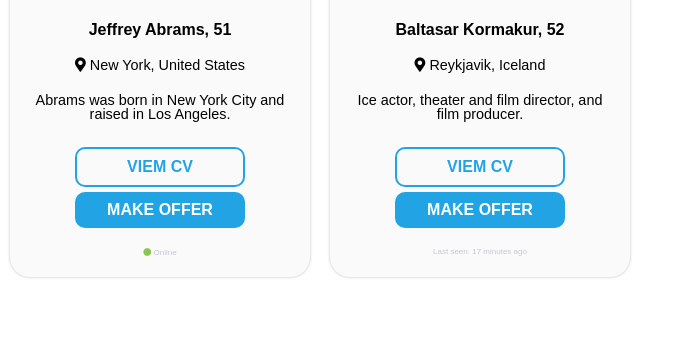
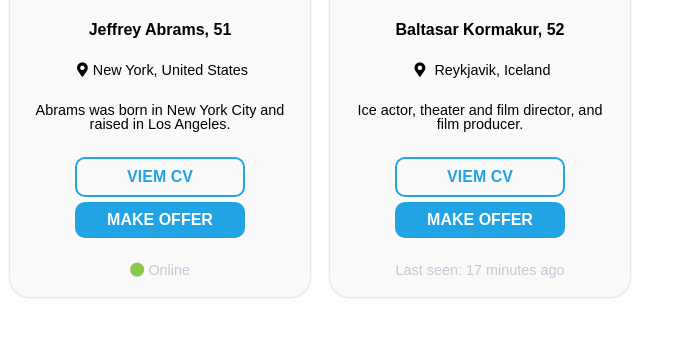
Before and after one commit to IvanDanylchenko/card-user, a plain HTML site: page index.html in a window 1280 px wide. Shown: the part 179-516 px from the top of the page, without its empty margins (0-685 px from the left). Drawn offline with Linux system fonts and the light colour scheme.

Commit message:
Fix bags:Removed the extra section wrapper; Add padding to the class=user-info; Fixed the block button-card at the bottom of the container

```diff
--- a/css/styles.css
+++ b/css/styles.css
@@ -13,13 +13,14 @@
 
 .container-user-card {
   display: flex;
+  justify-content: start;
   flex-wrap: wrap;
 }
 
 .user-card {
+  display: flex;
   flex-basis: 250px;
   flex-grow: 1;
-  display: flex;
   flex-direction: column;
   margin: 10px;
   border-radius: 20px;
@@ -77,13 +78,17 @@
   padding: 10px;
 }
 
+.user-info i {
+  padding: 5px;
+}
+
 .button-card {
   display: flex;
   flex-direction: column;
   justify-content: center;
   align-items: center;
-  margin-left: 20px;
-  margin-right: 20px;
+  margin-top: auto;
+  margin-bottom: 5px;
 }
 
 .button-white {
@@ -109,7 +114,7 @@
 
 .footer-card {
   margin: 20px;
-  font-size: 0.5em;
+  font-size: 0.9em;
   color: #c7c6d6;
 }
 
--- a/index.html
+++ b/index.html
@@ -17,7 +17,6 @@
   <body>
     <section class="container-user-card">
       <article class="user-card">
-        <section>
         <header class="header-user-card">
           <img
             class="photo-user"
@@ -30,7 +29,7 @@
         </header>
         <section class="user-info">
           <h3>Jeffrey Abrams, 51</h3>
-            <p><i class="fas fa-map-marker-alt"></i> New York, United States</p>
+          <p><i class="fas fa-map-marker-alt"></i>New York, United States</p>
           <p>Abrams was born in New York City and raised in Los Angeles.</p>
         </section>
         <section class="button-card">
@@ -40,11 +39,8 @@
         <footer class="footer-card">
           <span><i class="fas fa-circle"></i> Online</span>
         </footer>
-        </section>
       </article>
-
       <article class="user-card">
-        <section>
         <header class="header-user-card yellow-star">
           <img
             class="photo-user"
@@ -67,7 +63,6 @@
         <footer class="footer-card">
           <span>Last seen: 17 minutes ago</span>
         </footer>
-        </section>
       </article>
     </section>
   </body>
```
Lines whose indentation alone changed are shown as unchanged.
